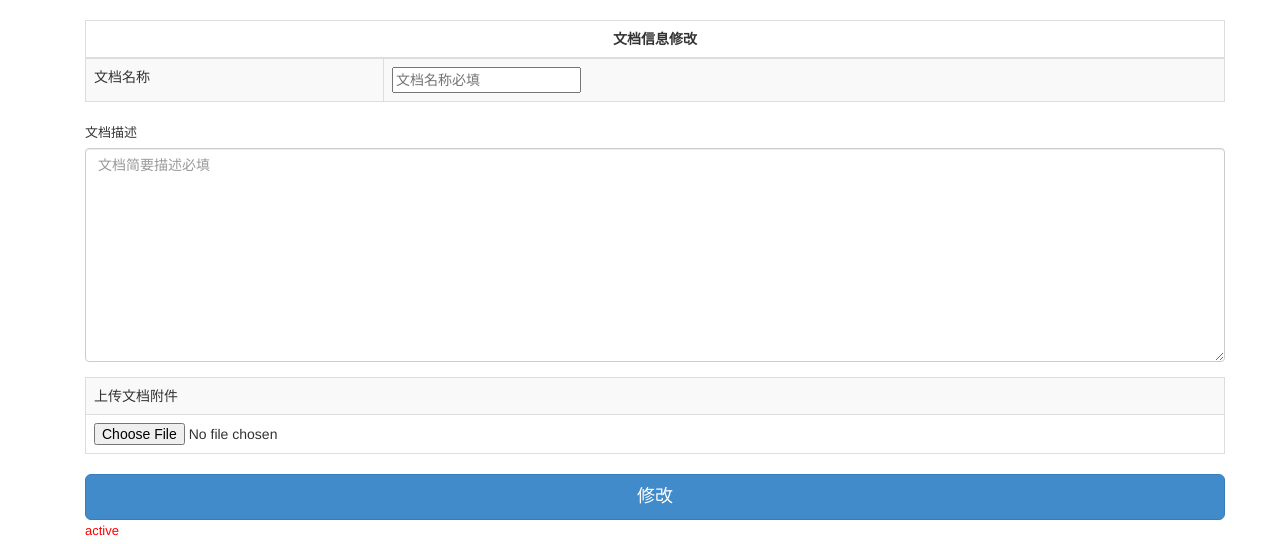
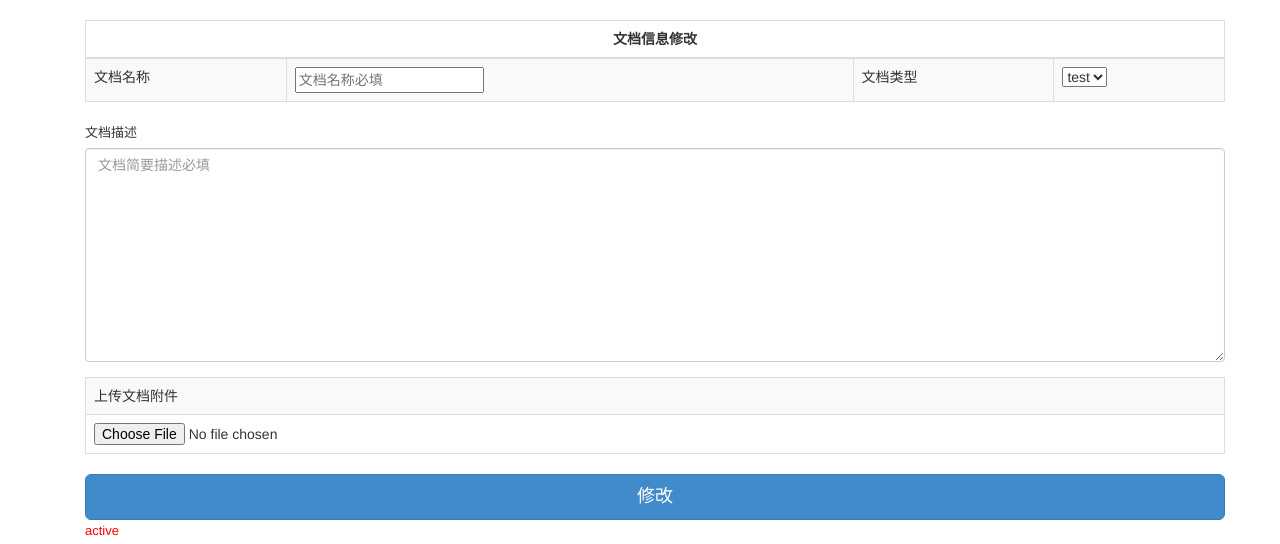
Before and after one commit to mnpiozhang/DocumentSearch, a Django app: template templates/edit.html in a window 1280 px wide. Shown: the part 52-596 px from the top of the page. Run offline with Django 3.2, Linux system fonts and the light colour scheme; data comes from the database, SQL or seed files in the repository; tables that the repository leaves empty hold one stand-in row (values such as "Sample post"); the template is opened without the code that fills it: values that come from a table or form of the project are taken from there, most other values are stand-ins (such as "Sample title", 1, 10 or a date in 2020); parts of the project's set-up code (start-up, migrations or seed data) failed here and were passed over; some libraries are stand-ins or nearby versions.

Commit message:
修改bug

```diff
--- a/templates/edit.html
+++ b/templates/edit.html
@@ -11,7 +11,7 @@
         <table class="table table-striped table-bordered">
             <thead>
                 <tr>
-                    <th colspan="2" style="text-align:center">文档信息修改</th>
+                    <th colspan="4" style="text-align:center">文档信息修改</th>
                 </tr>
             </thead>
             <tbody>
@@ -20,6 +20,12 @@
                     <td>{{ form.docname }}
                     {% if form.errors %}
                     <span  style="color:red;">{{ form.errors.docname }}</span>
+                    {% endif %}
+                    </td>
+                    <td>文档类型</td>
+                    <td>{{ form.type }}
+                    {% if form.errors %}
+                    <span  style="color:red;">{{ form.errors.type }}</span>
                     {% endif %}
                     </td>
                 </tr>
```
Also changed, not shown: backend/views.py (+10 -1 lines).
